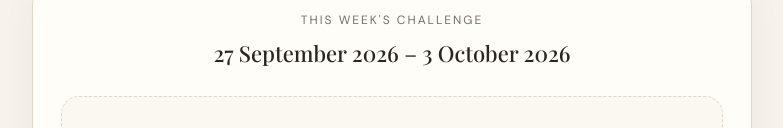
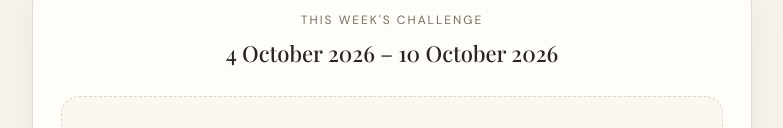
Before and after one commit to ether808/winnie-bookie-potluck, a plain HTML site: page index.html in a window 1280 px wide. Shown: the part 306-434 px from the top of the page, without its empty margins (248-1031 px from the left). Drawn offline with nearby package versions, Linux system fonts and the light colour scheme.

Commit message:
Fix potluck launch date
Refactor getWeekStart function for clarity and correctness.

```diff
--- a/index.html
+++ b/index.html
@@ -529,14 +529,19 @@
 
   const today = new Date();
 
+  // The potluck officially starts on 4 October 2026.
+  // Before then, show the launch week rather than a September week.
+
+  if (today < startDate) {
+    return new Date(startDate);
+  }
+
   const day = today.getDay();
-
-      const daysSinceSunday = day;
 
   const sunday = new Date(today);
 
   sunday.setDate(
-        today.getDate() - daysSinceSunday
+    today.getDate() - day
   );
 
   sunday.setHours(0, 0, 0, 0);
```
Lines whose indentation alone changed are shown as unchanged.
